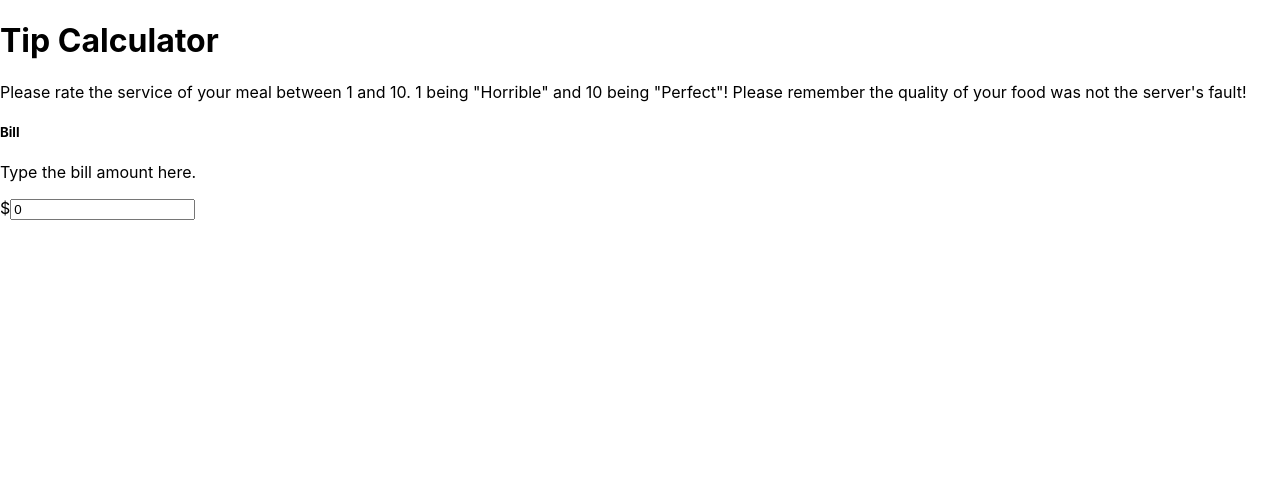
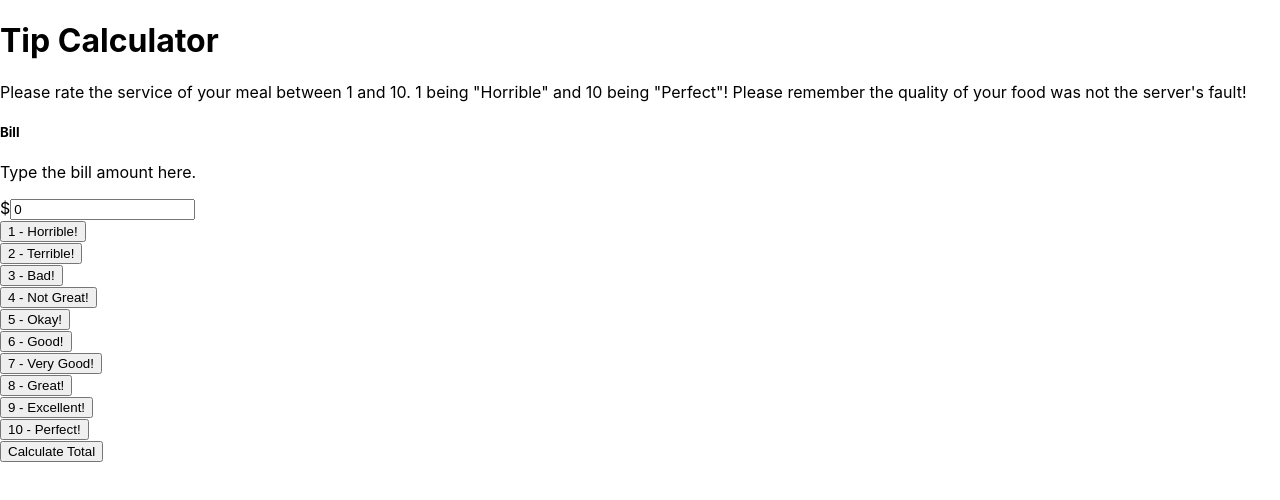
Before and after one commit to RossaMania/tip-calculator-react, a React (Create React App) app: page / in a window 1280 px wide. Shown: the top 500 px of the page. Built offline with nearby package versions, Linux system fonts and the light colour scheme.

Commit message:
Added buttons for service. Added console logs for bill amount, service, and tip. Added state to handle service rating. Added prevent default to handleServiceChange func. Created ServiceRating component and created a data map for the rating buttons.

```diff
--- /dev/null
+++ b/src/components/ServiceRating.js
@@ -0,0 +1,34 @@
+import React from "react";
+
+const ServiceRating = (props) => {
+  const ratings = [
+    { value: 1, label: "1 - Horrible!" },
+    { value: 2, label: "2 - Terrible!" },
+    { value: 3, label: "3 - Bad!" },
+    { value: 4, label: "4 - Not Great!" },
+    { value: 5, label: "5 - Okay!" },
+    { value: 6, label: "6 - Good!" },
+    { value: 7, label: "7 - Very Good!" },
+    { value: 8, label: "8 - Great!" },
+    { value: 9, label: "9 - Excellent!" },
+    { value: 10, label: "10 - Perfect!" },
+  ];
+
+  return (
+    <div>
+      {ratings.map((rating) => (
+        <div key={rating.value}>
+          <button
+            name="service"
+            value={rating.value}
+            onClick={props.handleServiceChange}
+          >
+            {rating.label}
+          </button>
+        </div>
+      ))}
+    </div>
+  );
+};
+
+export default ServiceRating;
--- a/src/components/TipCalculator.js
+++ b/src/components/TipCalculator.js
@@ -1,20 +1,26 @@
-import React, { useState } from 'react';
-import Header from './Header';
-import BillAmount from './BillAmount';
+import React, { useState } from "react";
+import Header from "./Header";
+import BillAmount from "./BillAmount";
+import ServiceRating from "./ServiceRating";
 
 const TipCalculator = () => {
   const [bill, setBill] = useState(0);
+  const [service, setService] = useState(5);
   const [tip, setTip] = useState(0);
 
-    const handleBillChange = (event) => {
+  const handleBillChange = (event) => {
     setBill(Number(event.target.value));
+    console.log(bill);
   };
 
+   const handleServiceChange = (event) => {
+    event.preventDefault();
+     setService(Number(event.target.value));
+     console.log(service);
+     calculateTip();
+   };
+
   const calculateTip = () => {
-
-    const service = Number(
-      document.querySelector('input[name="service"]:checked').value
-    );
 
     let X;
     if (service <= 3) {
@@ -31,23 +37,28 @@ const TipCalculator = () => {
 
     const tipAmount = Number((bill * X).toFixed(2));
     setTip(tipAmount);
+    console.log(tipAmount);
 
   };
 
   const calculateTotal = () => {
-
     const total = bill + tip;
+    console.log(total);
     return total;
-
   };
 
   return (
     <div>
       <Header />
-      <BillAmount bill={bill} handleBillChange={handleBillChange}/>
+      <BillAmount bill={bill} handleBillChange={handleBillChange} />
+      <ServiceRating handleServiceChange={handleServiceChange} />
+      <div>
+        <button type="Submit" id="submit" onClick={calculateTotal}>
+          Calculate Total
+        </button>
+      </div>
     </div>
   );
-
-}
+};
 
 export default TipCalculator;
```
